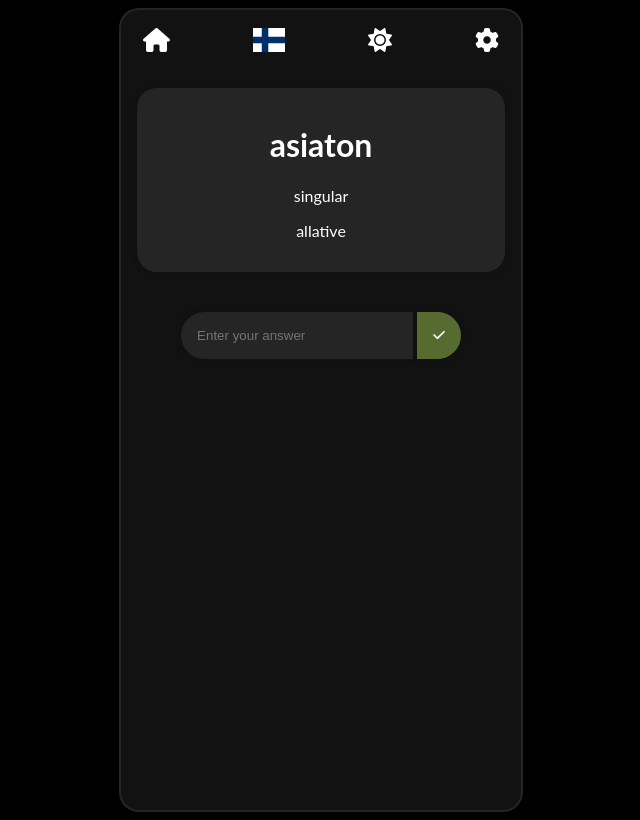
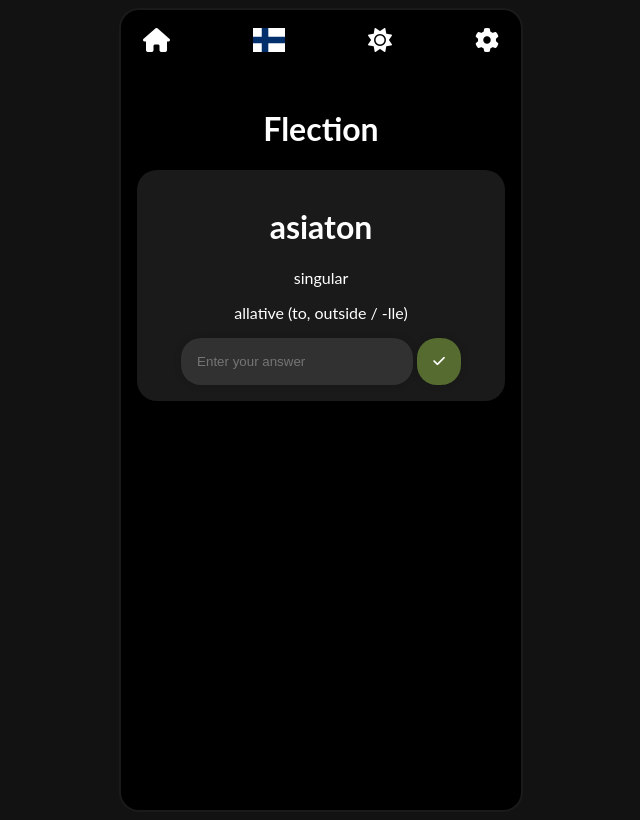
Before and after one commit to samsoneko/inflect, a SvelteKit app: page /learn/fi/flection in a window 1280 px wide. Shown: the whole page, without its empty margins (319-959 px from the left). Built offline with nearby package versions, Linux system fonts and the light colour scheme.

Commit message:
Added descriptions for the cases

```diff
--- a/src/routes/learn/fi/flection/+page.svelte
+++ b/src/routes/learn/fi/flection/+page.svelte
@@ -3,10 +3,12 @@
     import adjectives from '$lib/learn/fi/adjectives.json';
 
     let cases = ["nominative", "partitive", "genitive", "illative", "inessive", "elative", "allative", "adessive", "ablative"]
+    let case_descriptions = ["nominative", "partitive", "genitive", "illative ((in)to / -hVn, -Vh, seen)", "inessive (in / -ssa, -ssä)", "elative (from / -sta, -stä)", "allative (to, outside / -lle)", "adessive (at, on / -lla, -llä)", "ablative (from / -lta, ltä)"]
     let classes = ["singular", "plural"]
 
     let current_word = $state("");
     let current_case = $state("");
+    let current_case_description = $state("");
     let current_class = $state("");
     let current_solution = $state("");
 
@@ -26,8 +28,10 @@
       index = Math.floor(Math.random() * 50);
       current_word = adjectives[index]["word"];
 
-      current_case = cases[Math.floor(Math.random() * (cases.length-1))];
-      current_class = classes[Math.floor(Math.random() * (classes.length-1))];
+      let case_index = Math.floor(Math.random() * cases.length)
+      current_case = cases[case_index];
+      current_case_description = case_descriptions[case_index];
+      current_class = classes[Math.floor(Math.random() * classes.length)];
       current_solution = adjectives[index]["declination"][current_case][current_class];
     }
 
@@ -40,13 +44,14 @@
     }
 </script>
 
+<div class="center-text">
+  <h1>Flection</h1>
+</div>
+
 <div class="layer-1-element flashcard center-text">
   <h1>{current_word}</h1>
   <p>{current_class}</p>
-  <p>{current_case}</p>
-</div>
-
-<div class="answer-div center-text">
+  <p>{current_case_description}</p>
   <form onsubmit={checkSolution}>
     <input class="layer-1-element search-bar" type="text" id="query" bind:value={answer} placeholder="Enter your answer" />
     <button class="layer-1-element check-button" aria-label="Search" type="submit">
@@ -75,12 +80,8 @@
     border-radius: var(--border-radius);
   }
 
-  .answer-div {
-    margin-top: 40px;
-  }
-
   .check-button {
-    border-radius: 0px 30px 30px 0px;
+    border-radius: var(--border-radius);
     background-color: darkolivegreen;
   }
 
--- a/static/global.css
+++ b/static/global.css
@@ -1,7 +1,7 @@
 :root {
-    --background-color: black;
-    --layer-1: #121212;
-    --layer-2: rgba(255, 255, 255, 0.08);
+    --background-color: #121212;
+    --layer-1: black;
+    --layer-2: rgba(255, 255, 255, 0.10);
     --border-radius: 20px;
     /* --border: 1px solid rgba(255, 255, 255, 0.10); */
     --border: none;
@@ -15,8 +15,8 @@
 }
 
 .light-theme {
-    --layer-1: #ebebeb;
-    --layer-2: rgba(255, 255, 255, 0.30);
+    --layer-1: #e7e7e7;
+    --layer-2: rgba(255, 255, 255, 0.80);
     --border-radius: 16px;
     /* --border: 1px solid rgba(255, 255, 255, 0.30); */
     --border: none;
@@ -82,12 +82,12 @@ a {
 }
 
 .search-bar {
-    border-radius: 30px 0px 0px 30px;
+    border-radius: var(--border-radius);
     width: 200px;
 }
 
 .search-button {
-    border-radius: 0px 30px 30px 0px;
+    border-radius: var(--border-radius);
 }
 
 .layer-1-element {
```
